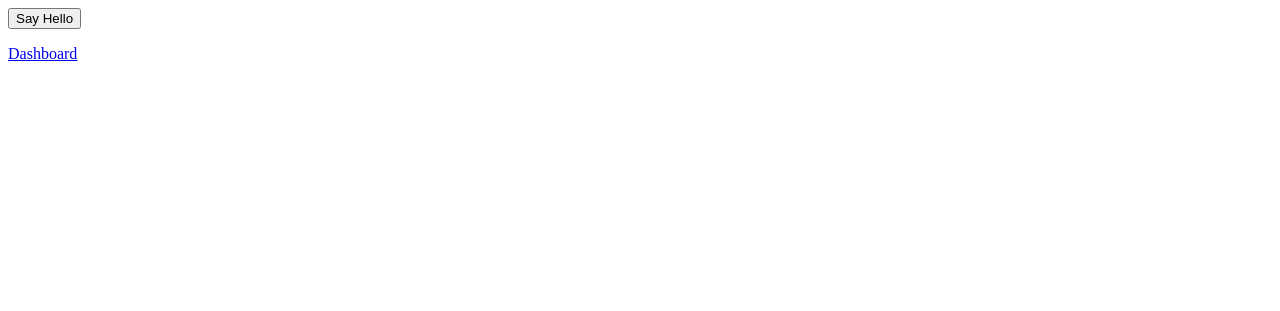
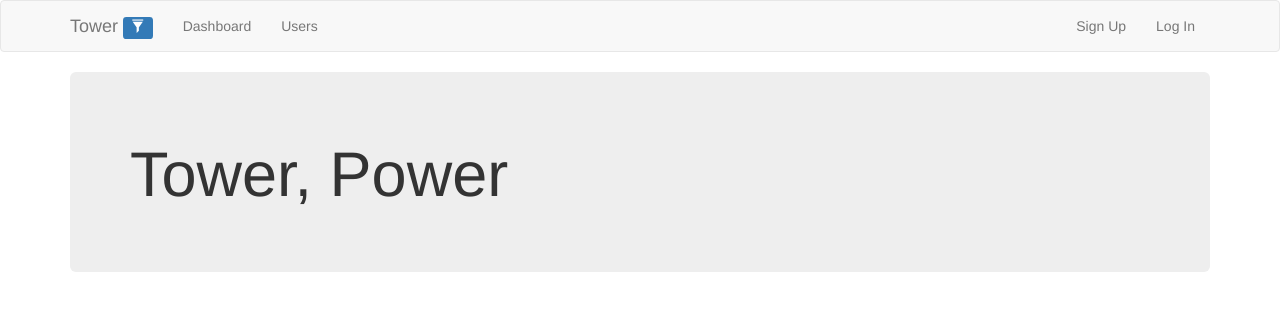
Before and after one commit to 2JS/tower2, a Python web app: template app/templates/index.html in a window 1280 px wide. Shown: the top 311 px of the page. Run offline with Jinja, Linux system fonts and the light colour scheme; the template is opened without the code that fills it, so the values that code supplies are empty; some libraries are stand-ins or nearby versions.

Commit message:
Improve nav bar and add index page

```diff
--- a/app/templates/dashboard.html
+++ b/app/templates/dashboard.html
@@ -11,10 +11,11 @@
   <nav class="navbar navbar-default">
     <div class="container">
       <div class="navbar-header">
-        <a class="navbar-brand" href="/dashboard">Tower Dashboard <span class="label label-success">beta</span></a>
+        <a class="navbar-brand" href="/">Tower <span class="label label-primary"><span class="glyphicon glyphicon-filter" aria-disabled="true"></span></a>
       </div>
       <div class="collapse navbar-collapse">
         <ul class="nav navbar-nav">
+          <li><a href="/dashboard">Dashboard</a></li>
           <li><a href="/users">Users</a></li>
         </ul>
         <ul class="nav navbar-nav navbar-right">
--- a/app/templates/index.html
+++ b/app/templates/index.html
@@ -1,11 +1,38 @@
 <!DOCTYPE html>
 <html>
-    <head>
-        <script type="text/javascript" src="{{ url_for('static', filename = 'hello.js') }}"></script>
-        <title>Tower, Power</title>
-    </head>
-    <body>
-        <input type="button" onclick="sayHello()" value="Say Hello" />
-    </body>
-    <p><a href="/dashboard">Dashboard</a></p>
+<head>
+    <title>{{data['title']}}</title>
+    <!-- Bootstrap -->
+    <link rel="stylesheet" href="https://maxcdn.bootstrapcdn.com/bootstrap/3.3.2/css/bootstrap.min.css">
+    <script type="application/javascript" src="/static/api.js"></script>
+</head>
+<body>
+    <nav class="navbar navbar-default">
+        <div class="container">
+            <div class="navbar-header">
+                <a class="navbar-brand" href="/">Tower <span class="label label-primary"><span class="glyphicon glyphicon-filter" aria-disabled="true"></span></a>
+            </div>
+            <div class="collapse navbar-collapse">
+                <ul class="nav navbar-nav">
+                    <li><a href="/dashboard">Dashboard</a></li>
+                    <li><a href="/users">Users</a></li>
+                </ul>
+                <ul class="nav navbar-nav navbar-right">
+                    {% if not data['user'].authenticated %}
+                    <li><a href="/signup">Sign Up</a></li>
+                    <li><a href="/login">Log In</a></li>
+                    {% else %}
+                    <li><a href="/logout">Log Out</a></li>
+                    {% endif %}
+                </ul>
+            </div>
+        </div>
+    </nav>
+    <div class="container">
+        <div class="jumbotron">
+            <h1>Tower, Power</h1>
+            <p>{{data['description']}}</p>
+        </div>
+    </div>
+</body>
 </html>
--- a/app/templates/login.html
+++ b/app/templates/login.html
@@ -12,14 +12,15 @@
   <nav class="navbar navbar-default">
     <div class="container">
       <div class="navbar-header">
-        <a class="navbar-brand" href="/dashboard">Tower Dashboard <span class="label label-success">beta</span></a>
+        <a class="navbar-brand" href="/">Tower <span class="label label-primary"><span class="glyphicon glyphicon-filter" aria-disabled="true"></span></a>
       </div>
       <div class="collapse navbar-collapse">
         <ul class="nav navbar-nav">
+          <li><a href="/dashboard">Dashboard</a></li>
           <li><a href="/users">Users</a></li>
         </ul>
         <ul class="nav navbar-nav navbar-right">
-          <li><a href="/logout">Log Out</a></li>
+          <li><a href="/signup">Sign Up</a></li>
         </ul>
       </div>
     </div>
--- a/app/templates/signup.html
+++ b/app/templates/signup.html
@@ -11,14 +11,15 @@
   <nav class="navbar navbar-default">
     <div class="container">
       <div class="navbar-header">
-        <a class="navbar-brand" href="/dashboard">Tower Dashboard <span class="label label-success">beta</span></a>
+        <a class="navbar-brand" href="/">Tower <span class="label label-primary"><span class="glyphicon glyphicon-filter" aria-disabled="true"></span></a>
       </div>
       <div class="collapse navbar-collapse">
         <ul class="nav navbar-nav">
+          <li><a href="/dashboard">Dashboard</a></li>
           <li><a href="/users">Users</a></li>
         </ul>
         <ul class="nav navbar-nav navbar-right">
-          <li><a href="/logout">Log Out</a></li>
+          <li><a href="/login">Log In</a></li>
         </ul>
       </div>
     </div>
--- a/app/templates/users.html
+++ b/app/templates/users.html
@@ -12,10 +12,11 @@
   <nav class="navbar navbar-default">
     <div class="container">
       <div class="navbar-header">
-        <a class="navbar-brand" href="/dashboard">Tower Dashboard <span class="label label-success">beta</span></a>
+        <a class="navbar-brand" href="/">Tower <span class="label label-primary"><span class="glyphicon glyphicon-filter" aria-disabled="true"></span></a>
       </div>
       <div class="collapse navbar-collapse">
         <ul class="nav navbar-nav">
+          <li><a href="/dashboard">Dashboard</a></li>
           <li><a href="/users">Users</a></li>
         </ul>
         <ul class="nav navbar-nav navbar-right">
```
Also changed, not shown: app/app.py (+6 -1 lines).
